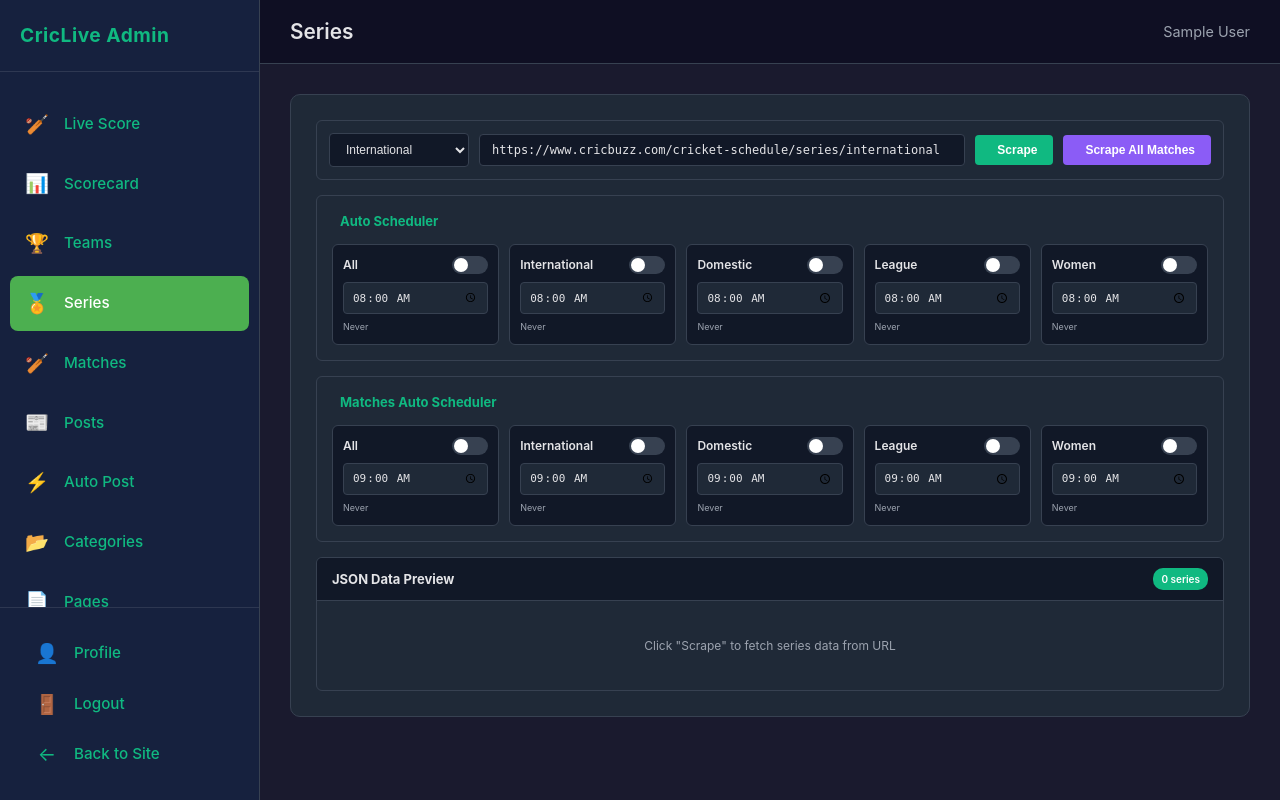
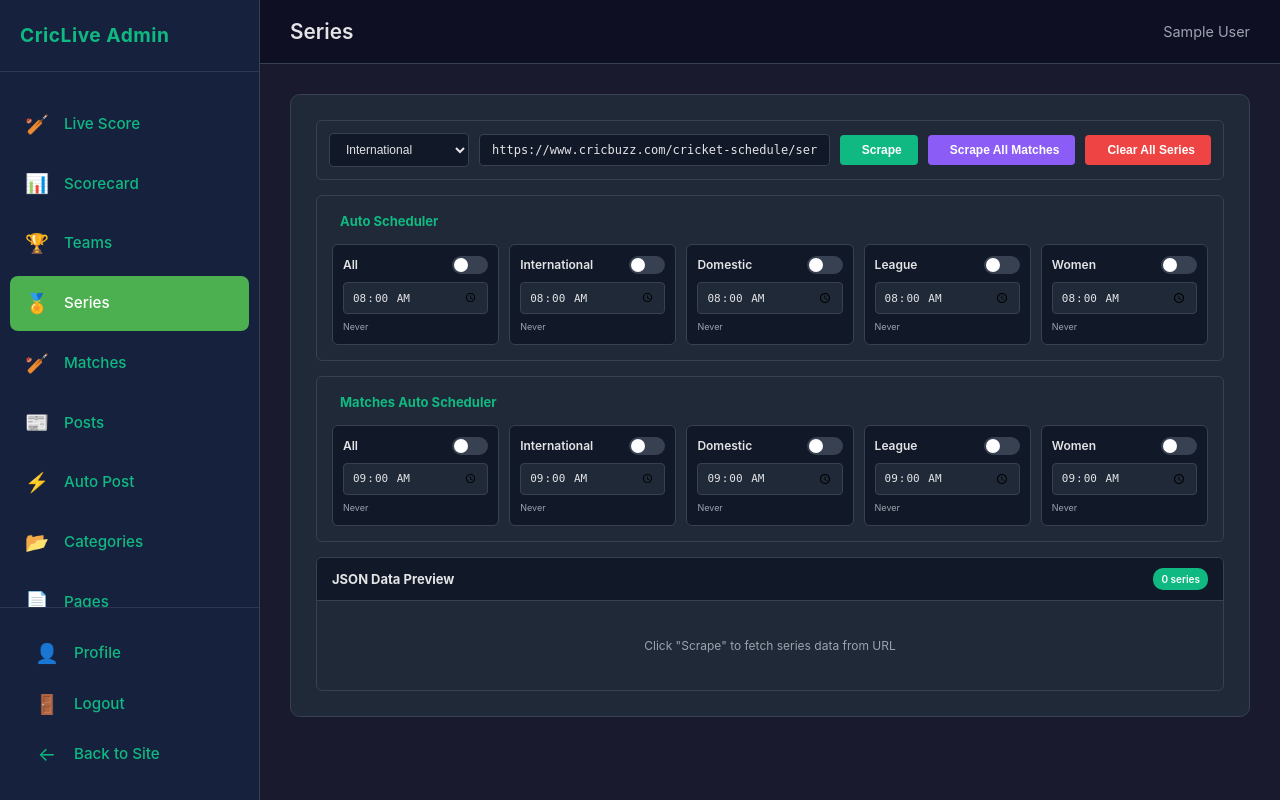
Before and after one commit to codinghunt24/Cricket-Hub, a Flask app: page /admin/series in a window 1280 px wide. Run offline with Flask 3, Linux system fonts and the light colour scheme; the visitor is signed in with stand-in values (Sample User, id 1); data comes from the database, SQL or seed files in the repository; data that the repository does not hold is empty.

Commit message:
Add ability for administrators to clear all series and matches
Introduces a new API endpoint `/api/clear/all-series` and a corresponding UI button in `templates/admin/series.html` to delete all series and associated matches, protected by the `admin_required` decorator.

Replit-Commit-Author: Agent
Replit-Commit-Session-Id: edc21335-3873-4982-a058-0f1352afe592
Replit-Commit-Checkpoint-Type: full_checkpoint
Replit-Commit-Event-Id: 0be69fb3-0ef9-45a5-89b9-b57db890d6ca
Replit-Commit-Screenshot-Url: https://storage.googleapis.com/screenshot-production-us-central1/a7f3b72c-cf14-4385-a365-bfcef702b8a4/edc21335-3873-4982-a058-0f1352afe592/ZXgD21y
Replit-Helium-Checkpoint-Created: true

```diff
--- a/app.py
+++ b/app.py
@@ -2542,6 +2542,34 @@ def save_series_bulk():
         db.session.rollback()
         return jsonify({'success': False, 'message': str(e)}), 500
 
+@app.route('/api/clear/all-series', methods=['POST'])
+@admin_required
+def clear_all_series():
+    """Delete all series and their associated matches"""
+    try:
+        # Count before deleting
+        series_count = Series.query.count()
+        matches_count = Match.query.count()
+
+        # Delete all matches first (foreign key constraint)
+        Match.query.delete()
+
+        # Delete all series
+        Series.query.delete()
+
+        db.session.commit()
+
+        return jsonify({
+            'success': True,
+            'deleted_series': series_count,
+            'deleted_matches': matches_count,
+            'message': f'Deleted {series_count} series and {matches_count} matches'
+        })
+
+    except Exception as e:
+        db.session.rollback()
+        return jsonify({'success': False, 'message': str(e)}), 500
+
 @app.route('/api/scrape/series/<category_slug>', methods=['POST'])
 def scrape_series(category_slug):
     try:
--- a/templates/admin/series.html
+++ b/templates/admin/series.html
@@ -22,6 +22,9 @@
             </button>
             <button class="btn-scrape-all" onclick="scrapeAllSeriesMatches()">
                 <i class="fas fa-sync"></i> Scrape All Matches
+            </button>
+            <button class="btn-clear-all" onclick="clearAllSeries()">
+                <i class="fas fa-trash"></i> Clear All Series
             </button>
         </div>
     </div>
@@ -288,6 +291,29 @@ input:checked + .slider:before {
 }
 
 .btn-scrape-all:disabled {
+    background: #374151;
+    cursor: not-allowed;
+}
+
+.btn-clear-all {
+    background: #ef4444;
+    color: white;
+    border: none;
+    padding: 8px 16px;
+    border-radius: 4px;
+    font-size: 12px;
+    cursor: pointer;
+    display: flex;
+    align-items: center;
+    gap: 6px;
+    font-weight: 600;
+}
+
+.btn-clear-all:hover {
+    background: #dc2626;
+}
+
+.btn-clear-all:disabled {
     background: #374151;
     cursor: not-allowed;
 }
@@ -761,6 +787,43 @@ async function scrapeAllSeriesMatches() {
     }
 }
 
+async function clearAllSeries() {
+    if (!confirm('Are you sure you want to delete ALL series? This will also delete all associated matches!')) {
+        return;
+    }
+
+    const btn = document.querySelector('.btn-clear-all');
+    btn.disabled = true;
+    btn.innerHTML = '<i class="fas fa-spinner fa-spin"></i> Clearing...';
+
+    try {
+        const response = await fetch('/api/clear/all-series', {
+            method: 'POST',
+            headers: { 'Content-Type': 'application/json' }
+        });
+
+        const data = await response.json();
+        if (data.success) {
+            btn.innerHTML = '<i class="fas fa-check"></i> Cleared';
+            btn.style.background = '#10b981';
+            alert('Deleted ' + data.deleted_series + ' series and ' + data.deleted_matches + ' matches');
+            setTimeout(() => {
+                btn.innerHTML = '<i class="fas fa-trash"></i> Clear All Series';
+                btn.style.background = '#ef4444';
+                btn.disabled = false;
+            }, 2000);
+        } else {
+            alert('Error: ' + data.message);
+            btn.innerHTML = '<i class="fas fa-trash"></i> Clear All Series';
+            btn.disabled = false;
+        }
+    } catch (e) {
+        alert('Error: ' + e.message);
+        btn.innerHTML = '<i class="fas fa-trash"></i> Clear All Series';
+        btn.disabled = false;
+    }
+}
+
 async function toggleAutoScrape(category) {
     const toggle = document.getElementById(`toggle-${category}`);
     const timeInput = document.getElementById(`time-${category}`);
```
